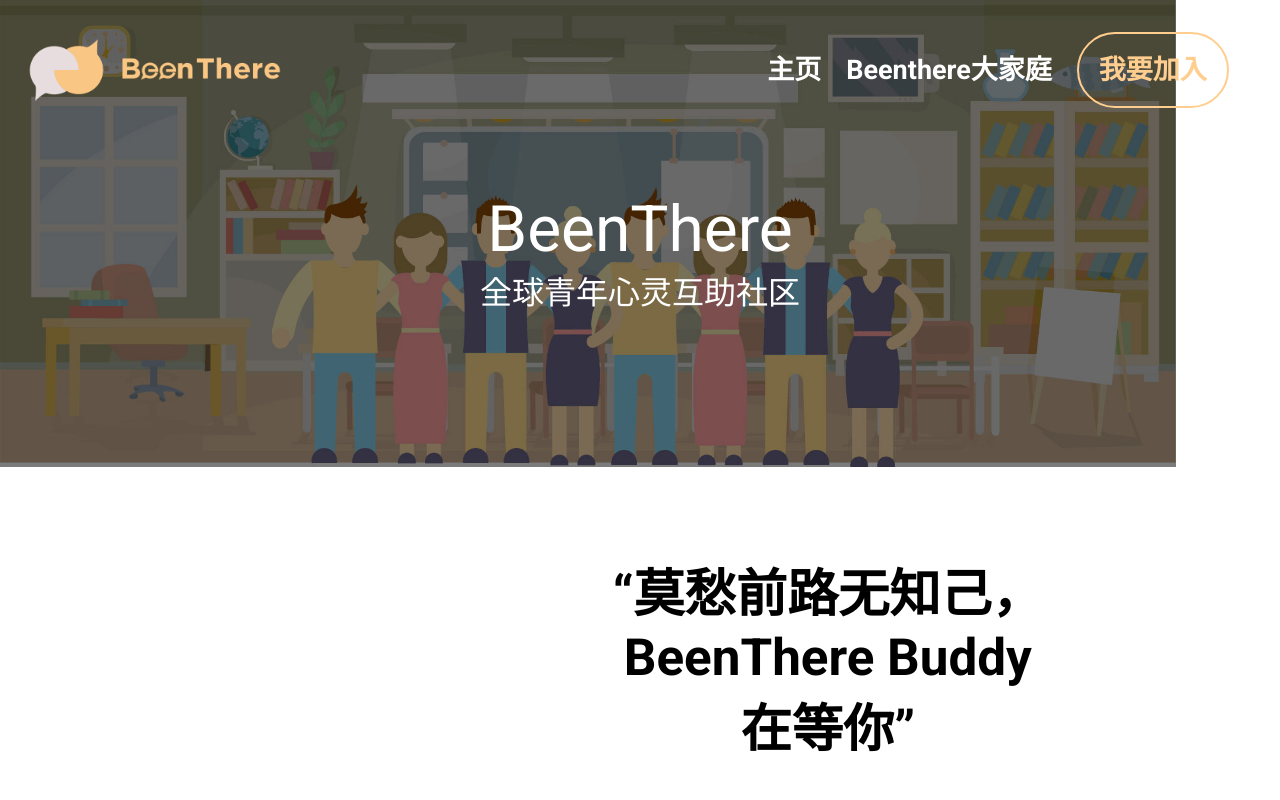
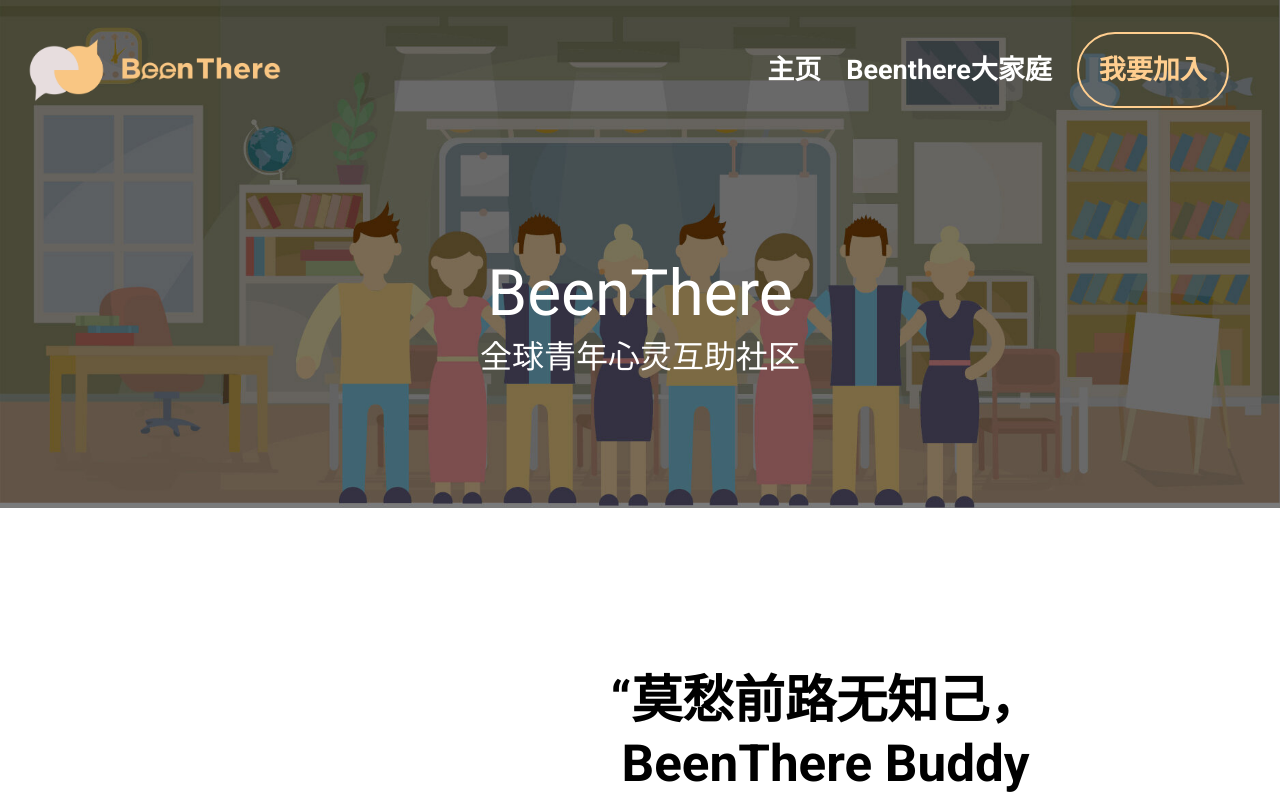
Before and after one commit to GuangYang98/BeenThere, a Vue app: page / in a window 1280 px wide. Shown: the top 800 px of the page. Built offline with nearby package versions, Linux system fonts and the light colour scheme; what vue-tawk would draw is missing.

Commit message:
Fix title issue

```diff
--- a/src/components/HomeContent.vue
+++ b/src/components/HomeContent.vue
@@ -1,5 +1,5 @@
 <template>
-	<div class="home-content-wrapper" id="home-wrapper" style="font-size: 1.5w;">
+	<div class="home-content-wrapper" id="home-wrapper" style="font-size: 1.7vw;">
 		<div class="home-header-background">
 			<div class="home-title">
 				<p style="font-size: 5vw;">BeenThere</p>
@@ -8,7 +8,7 @@
 		</div>
 		<div class="home-content-without-title">
 			<v-img src="../assets/home/car.png" width="27vw" style="display: inline-block;" eager></v-img>
-			<div style="display: inline-block; margin-left: 30px; margin-top: 10px;">
+			<div style="display: inline-block; margin-left: 2vw; margin-top: 1vw;">
 				<div style="font-size: 4vw;">“莫愁前路无知己，<br>BeenThere Buddy <br>在等你”</div>
 				<div style="margin-top: 3vw; ">免费、匿名、即时的线上文字聊天陪伴</div>
 			</div>
@@ -139,8 +139,8 @@
 		font-family: Roboto;
 		color: white;
 		font-size: 2.5vw;
-		padding-top: 15vw;
-		padding-bottom: 12vw;
+		padding-top: 20vw;
+		padding-bottom: 15vw;
 	}
 	.home-content-wrapper{
 		background-color: white;
--- a/src/views/Home.vue
+++ b/src/views/Home.vue
@@ -1,11 +1,13 @@
 <template>
 	<div>
-		<Header style="float: left; background-color: transparent;
+		<Header style="position: absolute; display: inline-block;
+		z-index: 999999; background-color: transparent;
 		-webkit-transition: .5s ease-in-out;" id="home-header"/>
 		<HomeContent/>
 		<Footer style="margin-top: 2vw;"/>
 	</div>
 </template>
+
 
 <script>
 // @ is an alias to /src
@@ -14,13 +16,13 @@
 import Header from '../components/Header.vue'
 import HomeContent from '../components/HomeContent.vue'
 
-// window.onscroll = function() {
-// 	if(window.pageYOffset >= 140) {
-// 		document.getElementById("home-header").style.backgroundColor="#EF6C00";
-// 	}else{
-// 		document.getElementById("home-header").style.backgroundColor="transparent";
-// 	}
-// }
+window.onscroll = function() {
+	if(window.pageYOffset >= 140) {
+		document.getElementById("home-header").style.visibility="none";
+	}else{
+		document.getElementById("home-header").style.visibility="true";
+	}
+}
 export default {
   name: 'Home',
   components: {
```
